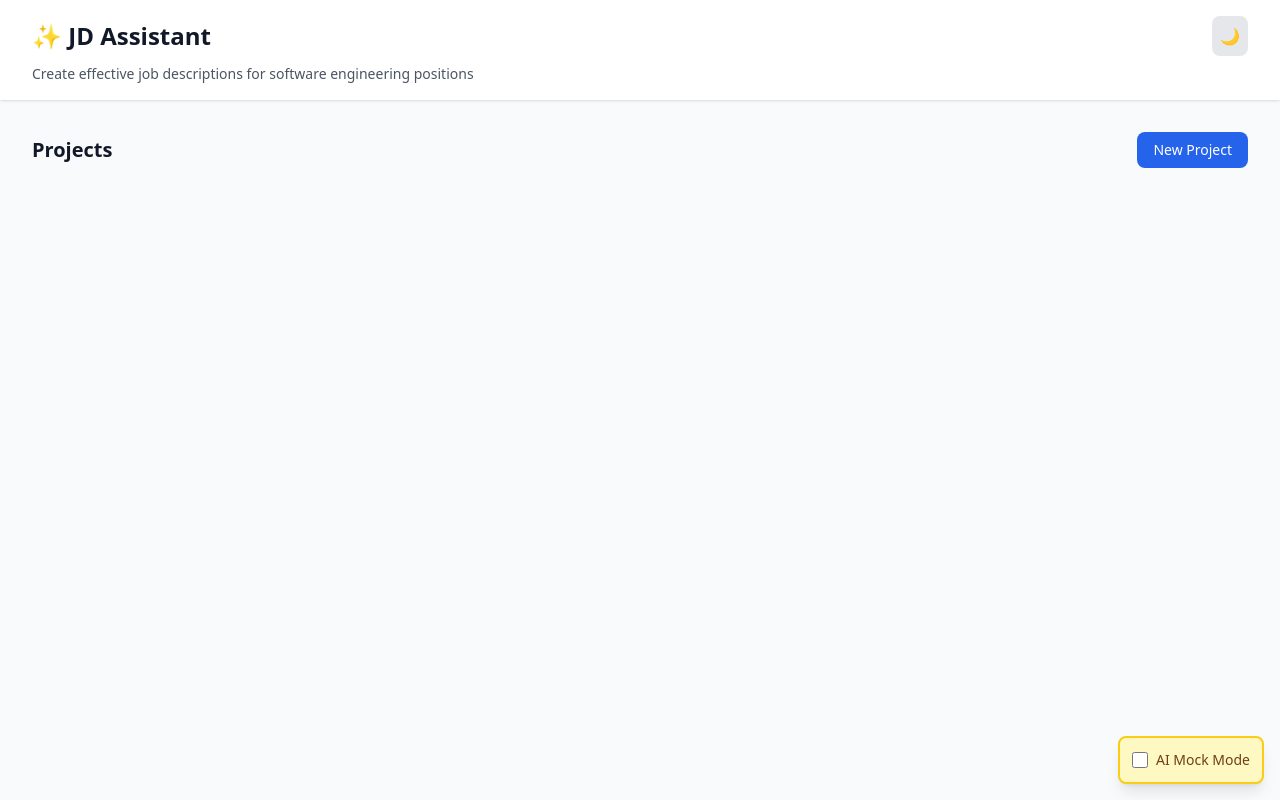
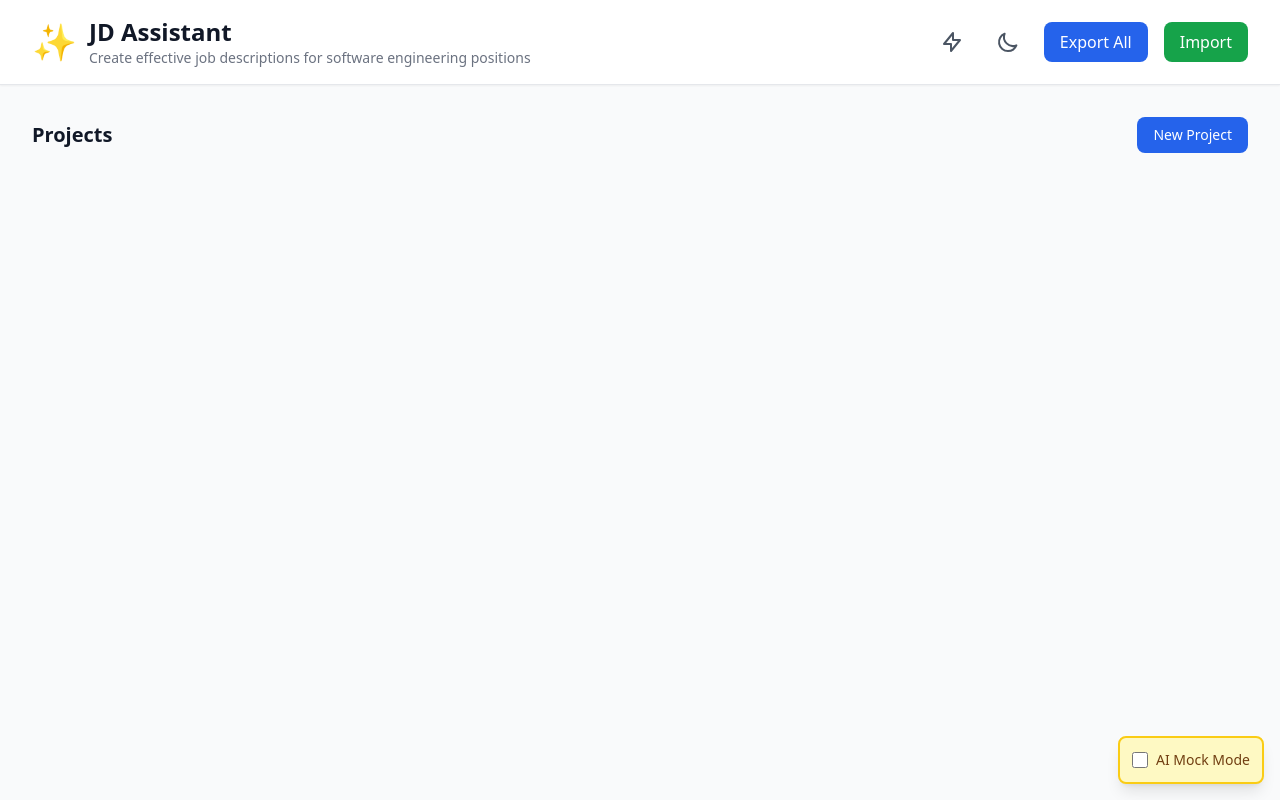
Before and after one commit to bordenet/jd-assistant, a website with bundled scripts: page assistant/index.html in a window 1280 px wide. Built offline with nearby package versions, Linux system fonts and the light colour scheme; files whose address does not match are found by name.

Commit message:
feat: normalize UI and add Related Projects navigation (#6)
- Normalize button size (px-4 py-2) for consistency across genesis apps
- Add Related Projects dropdown with links to PRD, ADR, PR-FAQ, One-Pager
- Update header to match one-pager pattern with Export All/Import buttons
- Add dark mode toggle with SVG icon

Part of cross-navigation update across all genesis-derived projects.

```diff
--- a/assistant/index.html
+++ b/assistant/index.html
@@ -22,23 +22,63 @@
 </head>
 <body class="bg-gray-50 dark:bg-gray-900 transition-colors duration-200">
     <!-- Header -->
-    <header class="bg-white dark:bg-gray-800 shadow">
+    <header class="bg-white dark:bg-gray-800 shadow-sm border-b border-gray-200 dark:border-gray-700">
         <div class="max-w-7xl mx-auto px-4 sm:px-6 lg:px-8 py-4">
-            <div class="flex justify-between items-center">
-                <h1 class="text-2xl font-bold text-gray-900 dark:text-white">
-                    ✨ JD Assistant
-                </h1>
-                <button type="button" id="darkModeToggle"
-                        class="p-2 rounded-lg bg-gray-200 dark:bg-gray-700 hover:bg-gray-300 dark:hover:bg-gray-600 transition-colors"
-                        title="Toggle Dark Mode"
-                        aria-label="Toggle dark mode">
-                    <span class="dark:hidden">🌙</span>
-                    <span class="hidden dark:inline">☀️</span>
-                </button>
+            <div class="flex items-center justify-between">
+                <div class="flex items-center space-x-3">
+                    <span class="text-4xl">✨</span>
+                    <div>
+                        <h1 class="text-2xl font-bold text-gray-900 dark:text-white">
+                            JD Assistant
+                        </h1>
+                        <p class="text-sm text-gray-500 dark:text-gray-400">
+                            Create effective job descriptions for software engineering positions
+                        </p>
+                    </div>
+                </div>
+                <div class="flex items-center space-x-4">
+                    <!-- Related Projects Dropdown -->
+                    <div class="relative">
+                        <button type="button" id="related-projects-btn" class="p-2 rounded-lg hover:bg-gray-100 dark:hover:bg-gray-700 transition-colors" title="Related Projects">
+                            <svg class="w-6 h-6 text-gray-600 dark:text-gray-300" fill="none" stroke="currentColor" viewBox="0 0 24 24">
+                                <path stroke-linecap="round" stroke-linejoin="round" stroke-width="2" d="M13 10V3L4 14h7v7l9-11h-7z"></path>
+                            </svg>
+                        </button>
+                        <div id="related-projects-menu" class="hidden absolute right-0 mt-2 w-64 bg-white dark:bg-gray-800 rounded-lg shadow-lg border border-gray-200 dark:border-gray-700 z-50">
+                            <div class="p-2">
+                                <div class="px-3 py-2 text-xs font-semibold text-gray-500 dark:text-gray-400 uppercase">Related Tools</div>
+                                <a href="https://bordenet.github.io/product-requirements-assistant/" class="block px-3 py-2 rounded-md hover:bg-gray-100 dark:hover:bg-gray-700 transition-colors">
+                                    <div class="font-medium text-gray-900 dark:text-white">PRD Assistant</div>
+                                    <div class="text-xs text-gray-500 dark:text-gray-400">Create product requirements documents</div>
+                                </a>
+                                <a href="https://bordenet.github.io/architecture-decision-record/" class="block px-3 py-2 rounded-md hover:bg-gray-100 dark:hover:bg-gray-700 transition-colors">
+                                    <div class="font-medium text-gray-900 dark:text-white">ADR Tool</div>
+                                    <div class="text-xs text-gray-500 dark:text-gray-400">Manage architecture decision records</div>
+                                </a>
+                                <a href="https://bordenet.github.io/pr-faq-assistant/" class="block px-3 py-2 rounded-md hover:bg-gray-100 dark:hover:bg-gray-700 transition-colors">
+                                    <div class="font-medium text-gray-900 dark:text-white">PR-FAQ Assistant</div>
+                                    <div class="text-xs text-gray-500 dark:text-gray-400">Amazon-style press release documents</div>
+                                </a>
+                                <a href="https://bordenet.github.io/one-pager/" class="block px-3 py-2 rounded-md hover:bg-gray-100 dark:hover:bg-gray-700 transition-colors">
+                                    <div class="font-medium text-gray-900 dark:text-white">One-Pager Assistant</div>
+                                    <div class="text-xs text-gray-500 dark:text-gray-400">Create concise one-page documents</div>
+                                </a>
+                            </div>
+                        </div>
+                    </div>
+                    <button type="button" id="darkModeToggle" class="p-2 rounded-lg hover:bg-gray-100 dark:hover:bg-gray-700 transition-colors" title="Toggle Dark Mode">
+                        <svg class="w-6 h-6 text-gray-600 dark:text-gray-300" fill="none" stroke="currentColor" viewBox="0 0 24 24">
+                            <path stroke-linecap="round" stroke-linejoin="round" stroke-width="2" d="M20.354 15.354A9 9 0 018.646 3.646 9.003 9.003 0 0012 21a9.003 9.003 0 008.354-5.646z"></path>
+                        </svg>
+                    </button>
+                    <button type="button" id="export-all-btn" class="px-4 py-2 bg-blue-600 text-white rounded-lg hover:bg-blue-700 transition-colors">
+                        Export All
+                    </button>
+                    <button type="button" id="import-btn" class="px-4 py-2 bg-green-600 text-white rounded-lg hover:bg-green-700 transition-colors">
+                        Import
+                    </button>
+                </div>
             </div>
-            <p class="mt-2 text-sm text-gray-600 dark:text-gray-400">
-                Create effective job descriptions for software engineering positions
-            </p>
         </div>
     </header>
 
--- a/assistant/js/project-view.js
+++ b/assistant/js/project-view.js
@@ -206,7 +206,7 @@ function renderPhaseContent(project, phaseNumber) {
                     ${issuesList}
                 </div>
                 <div class="flex gap-3 flex-wrap items-center">
-                    <button id="export-complete-btn" class="px-6 py-3 bg-green-600 text-white rounded-lg hover:bg-green-700 transition-colors font-medium text-lg">
+                    <button id="export-complete-btn" class="px-4 py-2 bg-green-600 text-white rounded-lg hover:bg-green-700 transition-colors font-medium">
                         📄 Preview & Copy
                     </button>
                     <a href="https://bordenet.github.io/jd-assistant/validator/" target="_blank" rel="noopener noreferrer" class="px-4 py-2 border border-blue-600 text-blue-600 dark:border-blue-400 dark:text-blue-400 rounded-lg hover:bg-blue-50 dark:hover:bg-blue-900/20 transition-colors font-medium">
```
